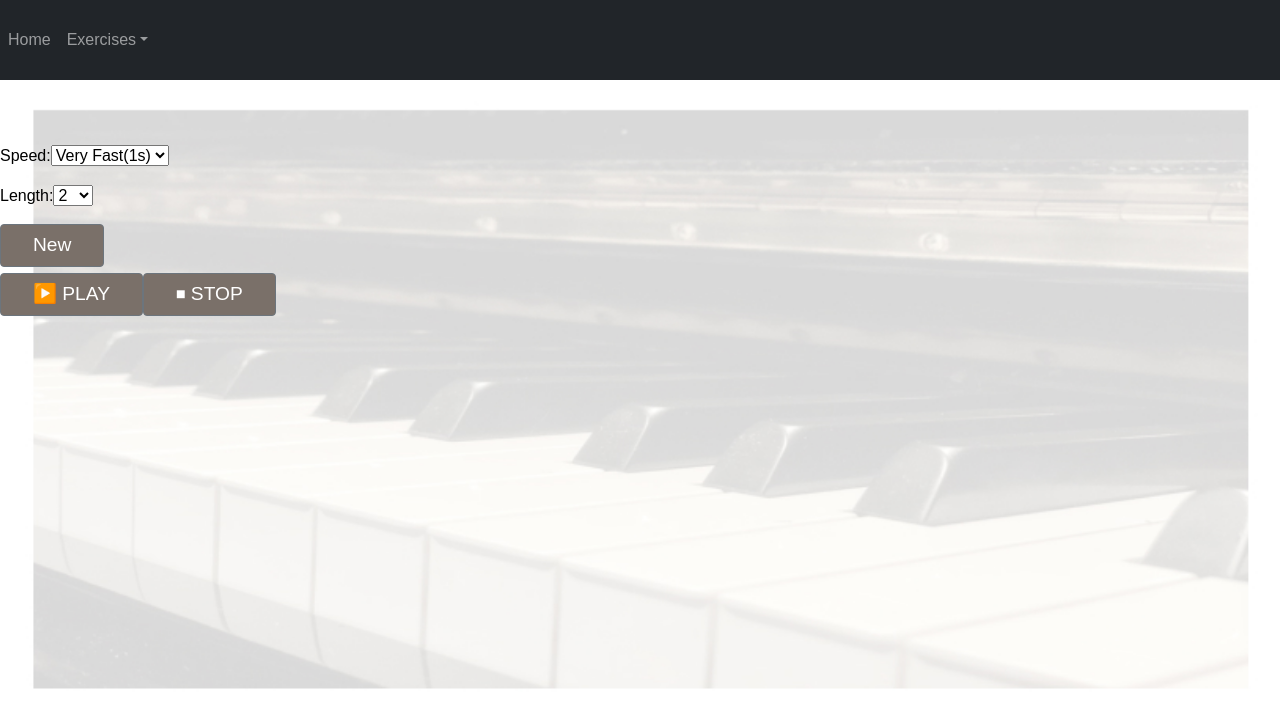
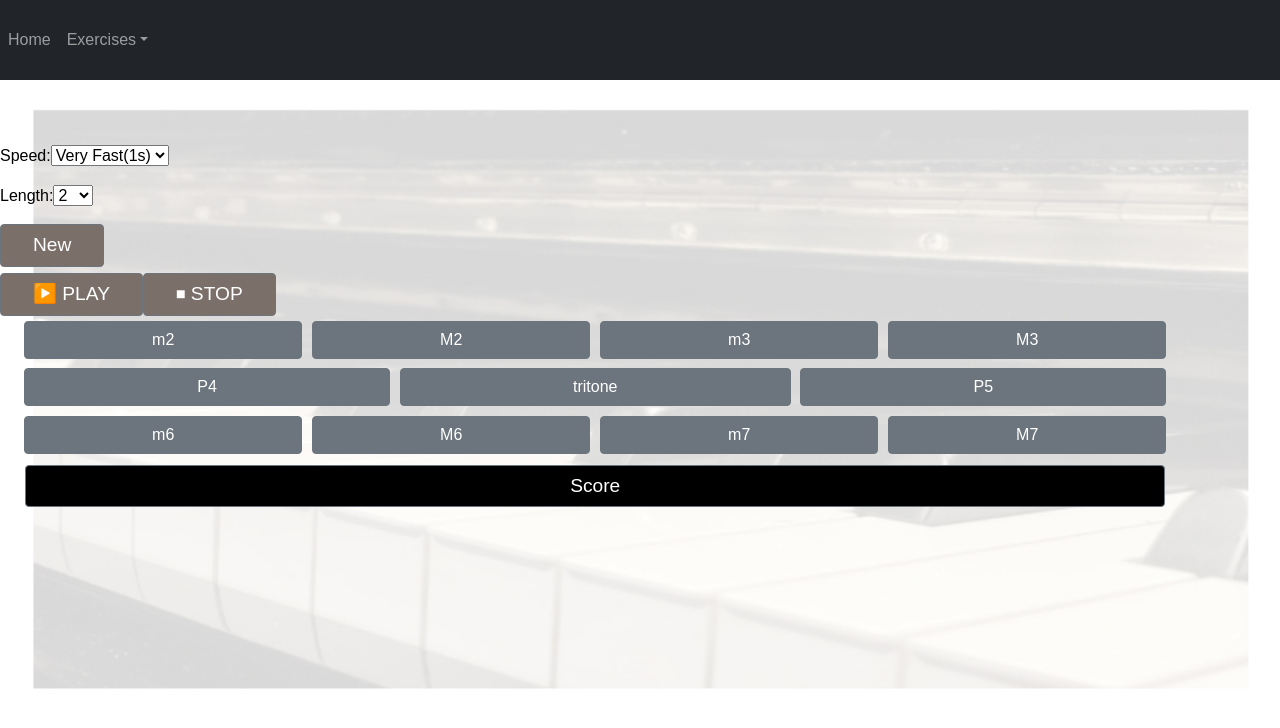
Before and after one commit to kneeya/auralskillz, a React (Create React App) app: page /ToneRow in a window 1280 px wide. Shown: the top 728 px of the page. Built offline with nearby package versions, Linux system fonts and the light colour scheme.

Commit message:
Interval selections with initial hookup to answers

```diff
--- a/src/pages/ToneRow.jsx
+++ b/src/pages/ToneRow.jsx
@@ -6,6 +6,63 @@ function HackSpacer() {
       <br/><br/><br/><br/><br/><br/>
     </div>
   );
+}
+
+function IntervalSelectionBox(props) {
+  return (
+    <table><tr><td>{props.interval}</td><td>{props.check}</td></tr></table>
+  );
+}
+
+class ToneRowIntervalButtons extends React.Component {
+  constructor(props) {
+    super(props);
+    this.onSelectInterval = this.onSelectInterval.bind(this);
+  }
+
+  onSelectInterval(e) {
+    this.props.onSelectInterval(e.target.id);
+  }
+
+  render() {
+    return (
+      <div>
+      <p>
+        <div class="button-area-line">
+          <button onClick={this.onSelectInterval}
+                  id='m2' type="button" class="btn btn-secondary">m2</button>
+          <button onClick={this.onSelectInterval}
+                  id='M2' type="button" class="btn btn-secondary">M2</button>
+          <button onClick={this.onSelectInterval}
+                  id='m3' type="button" class="btn btn-secondary">m3</button>
+          <button onClick={this.onSelectInterval}
+                  id='M3' type="button" class="btn btn-secondary">M3</button><br/>
+        </div>
+        <div class="button-area-line">
+          <button onClick={this.onSelectInterval}
+                  id='P4' type="button" class="btn btn-secondary">P4</button>
+          <button onClick={this.onSelectInterval}
+                  id='tritone' type="button" class="btn btn-secondary">tritone</button>
+          <button onClick={this.onSelectInterval}
+                  id='P5' type="button" class="btn btn-secondary">P5</button><br/>
+        </div>
+        <div class="button-area-line">
+          <button onClick={this.onSelectInterval}
+                  id='m6' type="button" class="btn btn-secondary">m6</button>
+          <button onClick={this.onSelectInterval}
+                  id='M6' type="button" class="btn btn-secondary">M6</button>
+          <button onClick={this.onSelectInterval}
+                  id='m7' type="button" class="btn btn-secondary">m7</button>
+          <button onClick={this.onSelectInterval}
+                  id='M7' type="button" class="btn btn-secondary">M7</button><br/>
+        </div>
+        <div class="button-area-line">
+          <button id='score' onclick='onScore()' type="button" class="btn btn-secondary larger">Score</button>
+        </div>
+      </p>
+      </div>
+    );
+  }
 }
 
 class ToneRowSettings extends React.Component {
@@ -98,12 +155,15 @@ class ToneRowTransport extends React.Component {
 class ToneRow extends React.Component {
   constructor(props) {
     super(props);
-    this.state = {speed: 1, length: 2};
+    this.state = {speed: 1,
+                  length: 2,
+                  answers: []};
     this.handleSpeedChange = this.handleSpeedChange.bind(this);
     this.handleLengthChange = this.handleLengthChange.bind(this);
     this.handleNew = this.handleNew.bind(this);
     this.handlePlay = this.handlePlay.bind(this);
     this.handleStop = this.handleStop.bind(this);
+    this.handleSelectInterval = this.handleSelectInterval.bind(this);
   }
 
   handleSpeedChange(value) {
@@ -123,7 +183,15 @@ class ToneRow extends React.Component {
   handleStop() {
   }
 
+  handleSelectInterval(value) {
+    this.setState({answers: [value]});
+  }
+
   render() {
+    const intervalAnswers =
+            this.state.answers.map((answer) =>
+              <IntervalSelectionBox interval={answer} check="x" />
+            );
     return (
       <div>
         <div className="Exercises">
@@ -136,6 +204,8 @@ class ToneRow extends React.Component {
             <ToneRowTransport onNew={this.handleNew}
                               onPlay={this.handlePlay}
                               onStop={this.handleStop}/>
+            <ToneRowIntervalButtons onSelectInterval={this.handleSelectInterval}/>
+            {intervalAnswers}
           </div>
         </div>
       </div>
```
